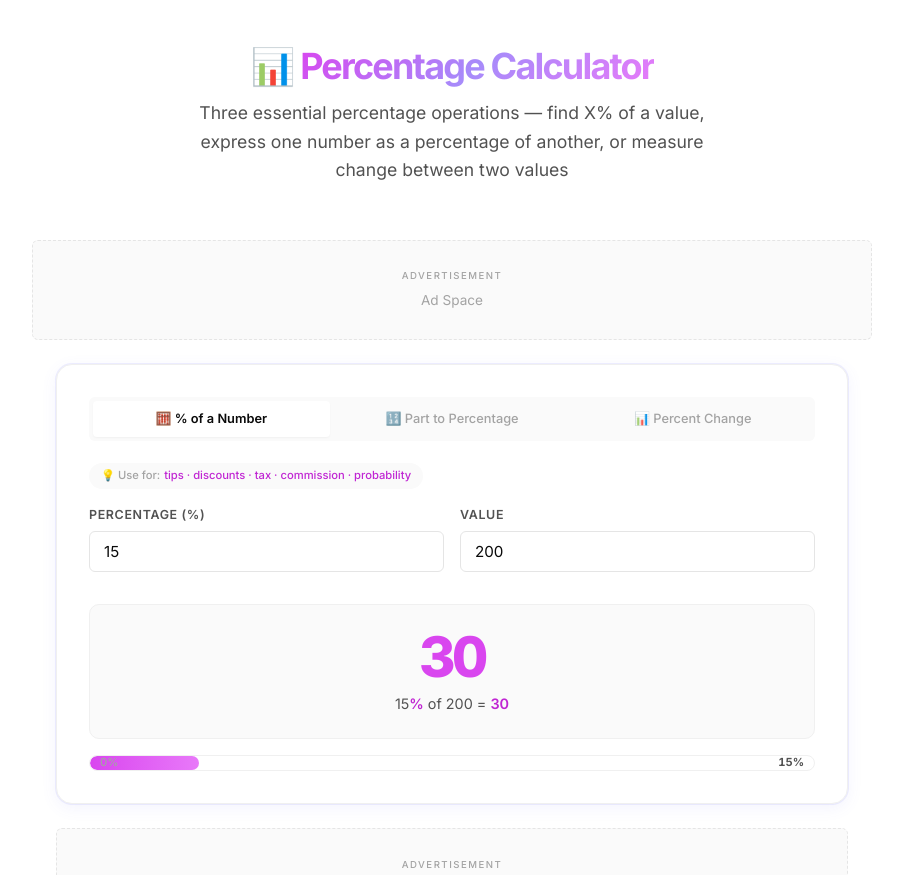
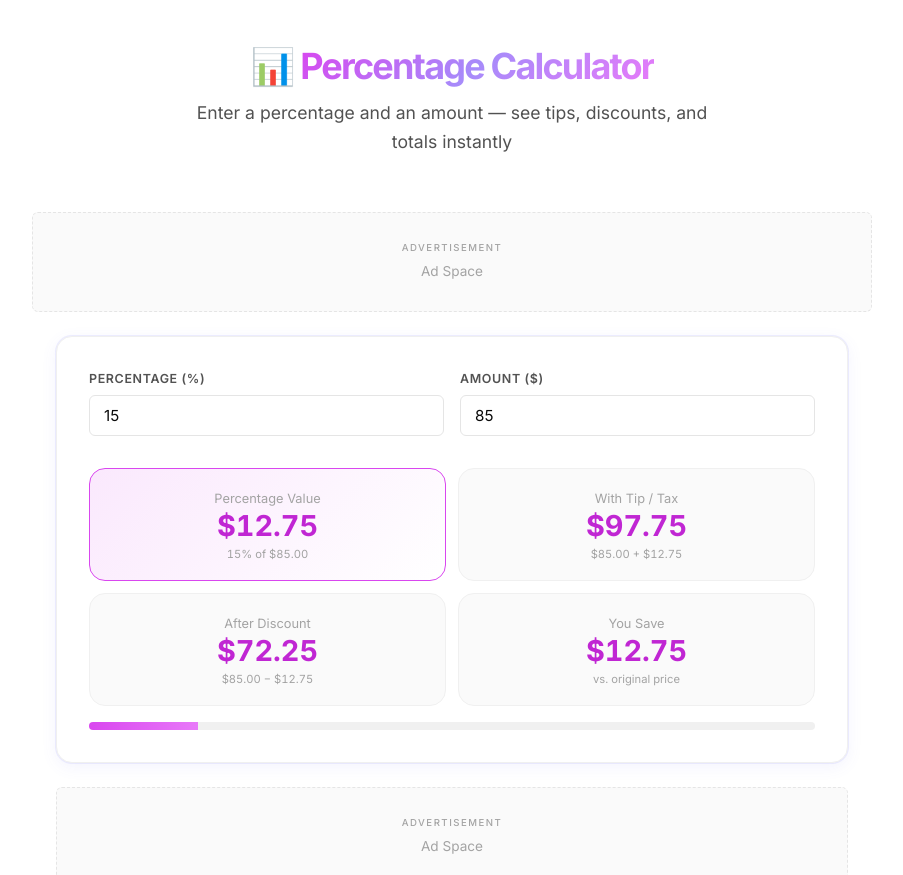
Before and after one commit to CharlesTao1117/tools-site, a plain HTML site: page percentage-calculator/index.html in a window 1280 px wide. Shown: the part 59-934 px from the top of the page, without its empty margins (188-1091 px from the left). Drawn offline with Linux system fonts and the light colour scheme.

Commit message:
redesign(percentage): single-panel — no tabs, just input % + amount, see all results at once

```diff
--- a/percentage-calculator/index.html
+++ b/percentage-calculator/index.html
@@ -4,21 +4,24 @@
 <meta charset="UTF-8">
 <meta name="viewport" content="width=device-width, initial-scale=1.0">
 <title>Percentage Calculator — Free Online</title>
-<meta name="description" content="Free Percentage Calculator. Find X% of Y, express X as % of Y, and calculate percentage change. Fast, accurate, no sign-up.">
+<meta name="description" content="Free Percentage Calculator. Instantly calculate tips, discounts, tax, and more. Enter percentage and amount, see all results at once.">
 <link rel="canonical" href="https://tools-site.pages.dev/percentage-calculator/">
 <link rel="stylesheet" href="/common/premium.css">
 <script type="application/ld+json">{"@context":"https://schema.org","@type":"WebApplication","name":"Percentage Calculator","applicationCategory":"BusinessApplication"}</script>
 <style>
 body{--accent:#d946ef;--accent-subtle:rgba(217,70,239,0.12);--accent-text:#c026d3;--accent-hover:#a21caf;--accent-glow:rgba(217,70,239,0.15)}
-.vis-bar{height:16px;border-radius:8px;background:var(--bg);overflow:hidden;margin:16px 0 0;position:relative;border:1px solid var(--border-subtle)}
-.vis-bar .fill{height:100%;border-radius:8px;background:linear-gradient(90deg,var(--accent),#e879f9);transition:width .4s cubic-bezier(.34,1.56,.64,1)}
-.vis-bar .label{position:absolute;right:10px;top:50%;transform:translateY(-50%);font-size:.7rem;font-weight:700;color:var(--text-secondary);font-feature-settings:"tnum"}
-.vis-bar .lbl-left{left:10px;right:auto;color:var(--text-tertiary);font-weight:500}
-.result-desc{font-size:.9rem;color:var(--text-secondary);margin-top:8px;line-height:1.5}
-.result-desc strong{color:var(--accent-text);font-weight:600}
-.tab-content{padding:4px 0}
-.tip-badge{display:inline-flex;align-items:center;gap:4px;padding:4px 12px;border-radius:20px;font-size:.7rem;font-weight:500;color:var(--text-tertiary);background:var(--bg-subtle);margin-bottom:16px}
-.tip-badge span{color:var(--accent-text)}
+.grid-2{display:grid;grid-template-columns:1fr 1fr;gap:var(--space-3);margin-top:var(--space-4)}
+@media(max-width:480px){.grid-2{grid-template-columns:1fr}}
+.result-card{background:var(--bg-subtle);border-radius:var(--radius-lg);padding:var(--space-4);text-align:center;border:1px solid var(--border-subtle);transition:all .2s}
+.result-card .num{font-size:1.8rem;font-weight:700;color:var(--accent-text);font-feature-settings:"tnum";line-height:1.2}
+.result-card .lbl{font-size:.8rem;color:var(--text-tertiary);margin-top:4px}
+.result-card.highlight{background:linear-gradient(135deg,var(--accent-subtle),transparent);border-color:var(--accent)}
+.result-card .sub{font-size:.7rem;color:var(--text-tertiary);margin-top:2px;font-feature-settings:"tnum"}
+.split-bar{height:8px;border-radius:4px;background:var(--bg);margin-top:var(--space-4);overflow:hidden;display:flex}
+.split-bar .seg{height:100%;transition:width .3s ease}
+.split-bar .seg.remaining{background:var(--border-subtle)}
+.split-bar .seg.portion{background:linear-gradient(90deg,var(--accent),#e879f9)}
+.hero-sub{font-size:.9rem;color:var(--text-tertiary);margin-top:4px}
 </style>
 </head>
 <body>
@@ -39,7 +42,7 @@ body{--accent:#d946ef;--accent-subtle:rgba(217,70,239,0.12);--accent-text:#c026d
 
 <div class="hero">
   <h1>📊 <span class="gradient-text">Percentage Calculator</span></h1>
-  <p>Three essential percentage operations — find X% of a value, express one number as a percentage of another, or measure change between two values</p>
+  <p class="hero-sub">Enter a percentage and an amount — see tips, discounts, and totals instantly</p>
 </div>
 
 <div class="ad-slot"><div class="ad-label">Advertisement</div><div class="ad-placeholder">Ad Space</div></div>
@@ -47,73 +50,43 @@ body{--accent:#d946ef;--accent-subtle:rgba(217,70,239,0.12);--accent-text:#c026d
 <main class="container">
 <div class="card card-glow">
 
-<div class="tab-bar" role="tablist">
-  <button class="active" onclick="switchTab(0)" role="tab">🧮 % of a Number</button>
-  <button onclick="switchTab(1)" role="tab">🔢 Part to Percentage</button>
-  <button onclick="switchTab(2)" role="tab">📊 Percent Change</button>
+<div class="form-row">
+  <div class="form-group">
+    <label>Percentage (%)</label>
+    <div class="input-wrap"><input type="number" id="pct" value="15" step="any"></div>
+  </div>
+  <div class="form-group">
+    <label>Amount ($)</label>
+    <div class="input-wrap"><input type="number" id="amt" value="85" step="any"></div>
+  </div>
 </div>
 
-<!-- Tab 0: % of a Number -->
-<div class="tab-pane active" id="t0">
-  <div class="tip-badge">💡 Use for: <span>tips · discounts · tax · commission · probability</span></div>
-  <div class="form-row">
-    <div class="form-group">
-      <label>Percentage (%)</label>
-      <div class="input-wrap"><input type="number" id="p1" value="15" step="any"></div>
-    </div>
-    <div class="form-group">
-      <label>Value</label>
-      <div class="input-wrap"><input type="number" id="v1" value="200" step="any"></div>
-    </div>
+<div class="grid-2">
+  <div class="result-card highlight" id="rc-pct">
+    <div class="lbl">Percentage Value</div>
+    <div class="num" id="r-pct">$12.75</div>
+    <div class="sub">15% of $85.00</div>
   </div>
-  <div class="result-box animate-in" style="margin-top:var(--space-4)">
-    <div class="big-number" id="r0">30</div>
-    <div class="result-desc" id="d0"><strong>15%</strong> of 200 = <strong>30</strong></div>
+  <div class="result-card" id="rc-add">
+    <div class="lbl">With Tip / Tax</div>
+    <div class="num" id="r-add">$97.75</div>
+    <div class="sub">$85.00 + $12.75</div>
   </div>
-  <div class="vis-bar"><div class="fill" id="bar0" style="width:15%"></div><div class="label lbl-left">0%</div><div class="label" id="lbl0">15%</div></div>
+  <div class="result-card" id="rc-sub">
+    <div class="lbl">After Discount</div>
+    <div class="num" id="r-sub">$72.25</div>
+    <div class="sub">$85.00 − $12.75</div>
+  </div>
+  <div class="result-card" id="rc-diff">
+    <div class="lbl">You Save</div>
+    <div class="num" id="r-save">$12.75</div>
+    <div class="sub">vs. original price</div>
+  </div>
 </div>
 
-<!-- Tab 1: Part to Percentage -->
-<div class="tab-pane" id="t1">
-  <div class="tip-badge">💡 Use for: <span>test scores · completion rate · survey results · accuracy</span></div>
-  <div class="form-row">
-    <div class="form-group">
-      <label>Part</label>
-      <div class="input-wrap"><input type="number" id="part" value="50" step="any"></div>
-    </div>
-    <div class="form-group">
-      <label>Total</label>
-      <div class="input-wrap"><input type="number" id="total" value="200" step="any"></div>
-    </div>
-  </div>
-  <div class="result-box animate-in" style="margin-top:var(--space-4)">
-    <div class="big-number" id="r1">25%</div>
-    <div class="result-desc" id="d1"><strong>50</strong> is <strong>25%</strong> of 200</div>
-  </div>
-  <div class="vis-bar"><div class="fill" id="bar1" style="width:25%"></div><div class="label lbl-left">0%</div><div class="label" id="lbl1">25%</div></div>
-</div>
-
-<!-- Tab 2: Percent Change -->
-<div class="tab-pane" id="t2">
-  <div class="tip-badge">💡 Use for: <span>price changes · salary raises · year-over-year growth · investment returns</span></div>
-  <div class="form-row">
-    <div class="form-group">
-      <label>Original Value</label>
-      <div class="input-wrap"><input type="number" id="oldV" value="100" step="any"></div>
-    </div>
-    <div class="form-group">
-      <label>New Value</label>
-      <div class="input-wrap"><input type="number" id="newV" value="150" step="any"></div>
-    </div>
-  </div>
-  <div class="result-box animate-in" style="margin-top:var(--space-4)">
-    <div class="big-number" id="r2" style="color:var(--accent-text)">+50%</div>
-    <div class="result-desc" id="d2">Increase from 100 to 150</div>
-  </div>
-  <div style="display:flex;gap:var(--space-4);margin-top:var(--space-4);flex-wrap:wrap">
-    <div class="stat-card" style="flex:1;min-width:100px"><div class="num" id="delta">+50</div><div class="lbl">Difference</div></div>
-    <div class="stat-card" style="flex:1;min-width:100px"><div class="num" id="multiplier">1.50×</div><div class="lbl">Multiplier</div></div>
-  </div>
+<div class="split-bar">
+  <div class="seg portion" id="seg-pct" style="width:15%"></div>
+  <div class="seg remaining" id="seg-rem" style="width:85%"></div>
 </div>
 
 </div>
@@ -123,25 +96,25 @@ body{--accent:#d946ef;--accent-subtle:rgba(217,70,239,0.12);--accent-text:#c026d
 <div class="section">
   <h2>How to Use</h2>
   <ol>
-    <li>Choose your calculation: <strong>% of a Number</strong>, <strong>Part to Percentage</strong>, or <strong>Percent Change</strong></li>
-    <li>Enter your numbers — results update instantly as you type</li>
-    <li>Visual bars show proportions; stat cards show extra info for percent change</li>
+    <li>Type in the <strong>percentage</strong> (e.g., 15 for a tip, 20 for a discount, 8 for sales tax)</li>
+    <li>Type in the <strong>amount</strong> (the price, bill, or any number)</li>
+    <li>All results update instantly — no buttons to click</li>
   </ol>
 </div>
 
 <div class="section">
   <h2>FAQ</h2>
   <div class="faq-item">
-    <div class="faq-question" onclick="toggleFAQ(this)">How do I calculate 20% of a number?</div>
-    <div class="faq-answer"><p>Multiply the number by 0.20. For example, 20% of 80 = 80 × 0.20 = 16. Use the <strong>% of a Number</strong> tab for instant results.</p></div>
+    <div class="faq-question" onclick="toggleFAQ(this)">How is the percentage value calculated?</div>
+    <div class="faq-answer"><p>Multiply the amount by the percentage, then divide by 100. For example, 15% of $85 = 85 × 15 ÷ 100 = $12.75.</p></div>
   </div>
   <div class="faq-item">
-    <div class="faq-question" onclick="toggleFAQ(this)">How do I calculate percentage increase?</div>
-    <div class="faq-answer"><p>Subtract the original from the new, divide by the original, multiply by 100. Example: (150 − 100) ÷ 100 × 100 = 50% increase. Use the <strong>Percent Change</strong> tab.</p></div>
+    <div class="faq-question" onclick="toggleFAQ(this)">What's the difference between "With Tip/Tax" and "After Discount"?</div>
+    <div class="faq-answer"><p><strong>With Tip/Tax</strong> adds the percentage to the original (e.g., bill + tip = total you pay). <strong>After Discount</strong> subtracts the percentage (e.g., original price − discount = sale price).</p></div>
   </div>
   <div class="faq-item">
-    <div class="faq-question" onclick="toggleFAQ(this)">What's a good tip percentage?</div>
-    <div class="faq-answer"><p>Standard tips: 15% for good service, 18–20% for great service, 10% for large parties or casual dining. Use the <strong>% of a Number</strong> tab to calculate instantly.</p></div>
+    <div class="faq-question" onclick="toggleFAQ(this)">What's a standard tip percentage?</div>
+    <div class="faq-answer"><p>15% for good service, 18% for great service, 20% for excellent service. For large parties, 10–15% is common. Type any of these into the calculator above.</p></div>
   </div>
 </div>
 </main>
@@ -149,86 +122,48 @@ body{--accent:#d946ef;--accent-subtle:rgba(217,70,239,0.12);--accent-text:#c026d
 
 <footer><div class="container">
   <div class="footer-links"><a href="/">Home</a><a href="/privacy-policy">Privacy</a><a href="/terms">Terms</a></div>
-  <p>© 2026 Free Online Tools</p>
+  <p>&copy; 2026 Free Online Tools</p>
 </div></footer>
 </div>
 
 <script>
-let ct=0;
-const panes=['t0','t1','t2'];
+function fmt(n){return '$' + Number(n).toLocaleString('en-US',{minimumFractionDigits:2,maximumFractionDigits:2})}
+function fmtN(n){return Number(n).toLocaleString('en-US',{minimumFractionDigits:2,maximumFractionDigits:2})}
 
-function switchTab(i){
-  ct=i;
-  document.querySelectorAll('.tab-bar button').forEach((b,idx)=>b.classList.toggle('active',idx===i));
-  document.querySelectorAll('.tab-pane').forEach((p,idx)=>p.classList.toggle('active',idx===i));
-}
+function calc(){
+  const p=parseFloat(document.getElementById('pct').value)||0;
+  const a=parseFloat(document.getElementById('amt').value)||0;
+  const val=a*p/100;
+  const add=a+val;
+  const sub=a-val;
 
-function fmt(n){return Number(n).toLocaleString('en-US',{maximumFractionDigits:2,minimumFractionDigits:0})}
-function barClamp(v){return Math.max(0,Math.min(v,100))}
+  document.getElementById('r-pct').textContent=fmt(val);
+  document.getElementById('r-add').textContent=fmt(add);
+  document.getElementById('r-sub').textContent=fmt(sub);
+  document.getElementById('r-save').textContent=fmt(val);
 
-// Tab 0: X% of Y
-function calc0(){
-  const p=parseFloat(document.getElementById('p1').value)||0;
-  const v=parseFloat(document.getElementById('v1').value)||0;
-  const r=v*p/100;
-  document.getElementById('r0').textContent=fmt(r);
-  document.getElementById('d0').innerHTML=`${fmt(p)}<strong>%</strong> of ${fmt(v)} = <strong>${fmt(r)}</strong>`;
-  const w=barClamp(p);
-  document.getElementById('bar0').style.width=w+'%';
-  document.getElementById('lbl0').textContent=w+'%';
-}
+  const aFmt=fmtN(a);
+  const valFmt=fmtN(val);
+  document.getElementById('rc-pct').querySelector('.sub').textContent=p+'% of $'+aFmt;
+  document.getElementById('rc-add').querySelector('.sub').textContent='$'+aFmt+' + $'+valFmt;
+  document.getElementById('rc-sub').querySelector('.sub').textContent='$'+aFmt+' − $'+valFmt;
 
-// Tab 1: X is ?% of Y
-function calc1(){
-  const p=parseFloat(document.getElementById('part').value)||0;
-  const t=parseFloat(document.getElementById('total').value)||0;
-  if(t===0){
-    document.getElementById('r1').textContent='—';
-    document.getElementById('d1').textContent='Total cannot be zero';
-    document.getElementById('bar1').style.width='0%';
-    document.getElementById('lbl1').textContent='0%';
-    return;
-  }
-  const r=(p/t)*100;
-  document.getElementById('r1').textContent=r.toFixed(1)+'%';
-  document.getElementById('d1').innerHTML=`${fmt(p)} is <strong>${r.toFixed(1)}%</strong> of ${fmt(t)}`;
-  const w=barClamp(r);
-  document.getElementById('bar1').style.width=w+'%';
-  document.getElementById('lbl1').textContent=w.toFixed(1)+'%';
-}
+  // Color coding
+  document.getElementById('r-add').style.color=p>=0?'var(--accent-text)':'#ef4444';
+  document.getElementById('r-sub').style.color=p>=0?'var(--accent-text)':'#ef4444';
+  document.getElementById('r-save').style.color=val>0?'var(--accent-text)':'var(--text-tertiary)';
 
-// Tab 2: % Change
-function calc2(){
-  const o=parseFloat(document.getElementById('oldV').value)||0;
-  const n=parseFloat(document.getElementById('newV').value)||0;
-  if(o===0){
-    document.getElementById('r2').textContent='—';
-    document.getElementById('d2').textContent='Original value cannot be zero';
-    document.getElementById('delta').textContent='—';
-    document.getElementById('multiplier').textContent='—';
-    return;
-  }
-  const r=((n-o)/o)*100;
-  const diff=n-o;
-  const mult=n/o;
-  const isPos=r>=0;
-  document.getElementById('r2').textContent=(isPos?'+':'')+r.toFixed(1)+'%';
-  document.getElementById('r2').style.color=isPos?'var(--accent-text)':'#ef4444';
-  const label=r===0?'No change':(isPos?'Increase':'Decrease');
-  document.getElementById('d2').textContent=label+` from ${fmt(o)} to ${fmt(n)}`;
-  document.getElementById('delta').textContent=(isPos?'+':'')+fmt(Math.abs(diff));
-  document.getElementById('delta').style.color=isPos?'var(--accent-text)':'#ef4444';
-  document.getElementById('multiplier').textContent=mult.toFixed(2)+'×';
-  document.getElementById('multiplier').style.color=isPos?'var(--accent-text)':'#ef4444';
+  // Split bar
+  const w=Math.max(2,Math.min(p,98));
+  document.getElementById('seg-pct').style.width=w+'%';
+  document.getElementById('seg-rem').style.width=(100-w)+'%';
 }
 
 function toggleFAQ(e){e.classList.toggle('open');e.nextElementSibling.classList.toggle('open')}
 
-// Event listeners
-['p1','v1'].forEach(id=>document.getElementById(id).addEventListener('input',calc0));
-['part','total'].forEach(id=>document.getElementById(id).addEventListener('input',calc1));
-['oldV','newV'].forEach(id=>document.getElementById(id).addEventListener('input',calc2));
-window.addEventListener('load',()=>{calc0();calc1();calc2()});
+document.getElementById('pct').addEventListener('input',calc);
+document.getElementById('amt').addEventListener('input',calc);
+window.addEventListener('load',calc);
 </script>
 </body>
 </html>
```
